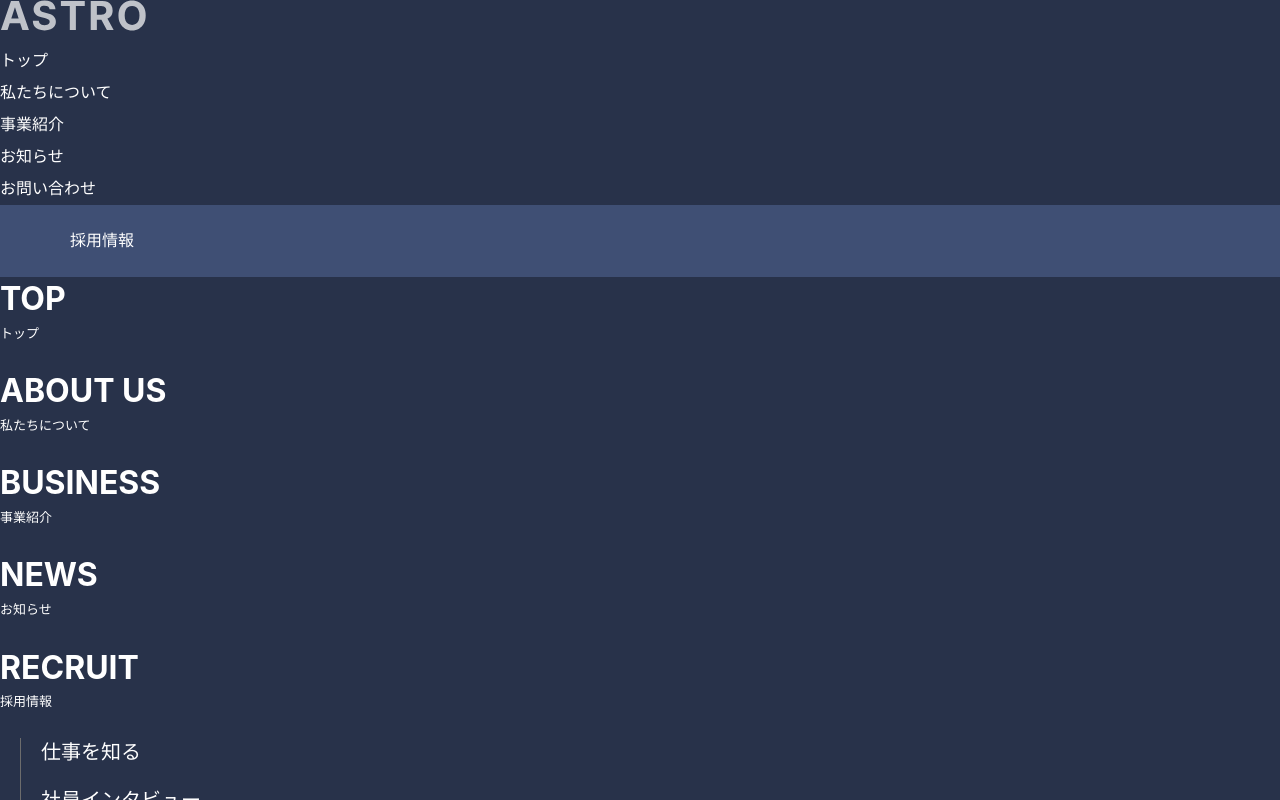
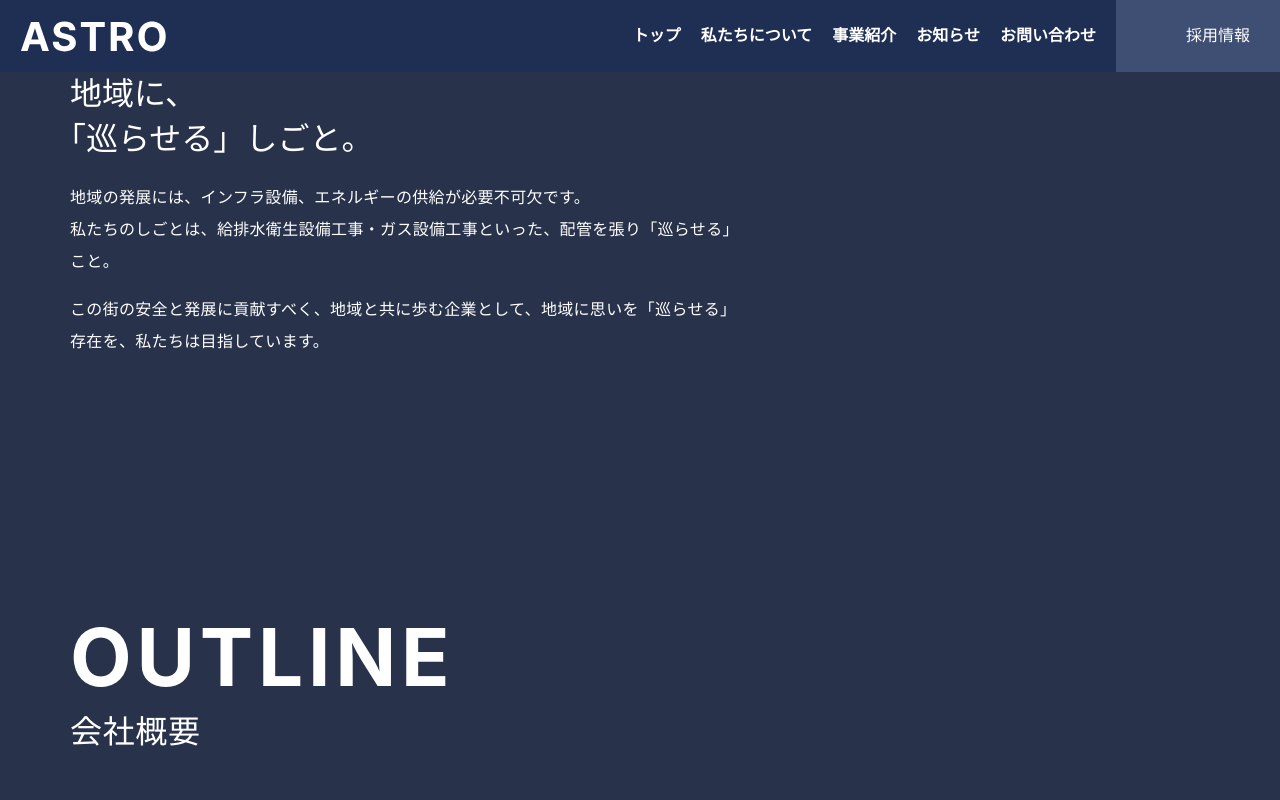
Before and after one commit to yokokida/next-second, a Next.js app: page /about in a window 1280 px wide. Shown: the top 800 px of the page. Built offline with nearby package versions, Linux system fonts and the light colour scheme.

Commit message:
Edit: global.css file to add some section styles

```diff
--- a/src/styles/globals.css
+++ b/src/styles/globals.css
@@ -791,6 +791,229 @@ figure {
 parts
 
 ---------------------------- */
+/* header */
+#header {
+	position: fixed;
+	z-index: 99;
+	top: 0;
+	left: 0;
+	width: 100%;
+	background-color: var(--navy);
+}
+
+#header .h-inner {
+	display: flex;
+	justify-content: space-between;
+	width: 100%;
+	align-items: center;
+	padding-left: 20px;
+	box-sizing: border-box;
+}
+
+#header .logo-box {
+	box-sizing: border-box;
+	display: flex;
+}
+
+#header .nav-area {
+	display: flex;
+}
+
+#header .nav-area .h-menu {
+	display: flex;
+	padding: 0 20px;
+	flex-wrap: wrap;
+	column-gap: 20px;
+	align-items: center;
+}
+
+#header .nav-area .h-menu>.menu-item>a {
+	font-size: 1.6rem;
+	font-weight: 700;
+	display: inline-block;
+}
+
+#header .nav-area .h-menu>.current-menu-item>a,
+#header .nav-area .h-menu>.current_page_item>a,
+#header .nav-area .h-menu>.current_page_parent>a {
+	border-bottom: 1px solid var(--black);
+}
+
+#header .nav-area .menu-item-has-children .sub-menu {
+	position: absolute;
+	top: 81px;
+	left: 0;
+	display: flex;
+	visibility: hidden;
+	flex-wrap: wrap;
+	justify-content: center;
+	width: 100%;
+	padding: 15px 0;
+	opacity: 0;
+	background-color: #f7f7f7;
+}
+
+#header .nav-area .menu-item-has-children:nth-child(1) .sub-menu {
+	background-color: #f1e5ce;
+}
+
+#header .nav-area .menu-item-has-children:nth-child(2) .sub-menu {
+	background-color: #cee0f1;
+}
+
+#header .nav-area .menu-item-has-children:nth-child(3) .sub-menu {
+	background-color: #cef1d8;
+}
+
+#header .nav-area .menu-item-has-children:hover>.sub-menu {
+	z-index: 1;
+	visibility: visible;
+	opacity: 1;
+}
+
+#header .nav-area .menu-item-has-children.current_page_parent .sub-menu {
+	visibility: visible;
+	opacity: 1;
+}
+
+#header .nav-area .sub-menu .menu-item {
+	font-size: 1.4rem;
+}
+
+#header .nav-area .sub-menu .menu-item.current_page_item {
+	border-bottom: solid 1px var(--black);
+}
+
+#header .nav-area .sub-menu .menu-item+.menu-item {
+	margin-left: 25px;
+}
+
+#header .btn-wrap {
+	display: flex;
+	flex-wrap: wrap;
+	justify-content: space-between;
+	margin-left: 30px;
+}
+
+#header .btn-box {
+	margin-top: 0;
+}
+
+#header .btn-box+.btn-box {
+	margin-left: 15px;
+}
+
+#header .btn-box .btn {
+	padding: 5px 20px 5px 15px;
+	text-align: center;
+}
+
+#btn-hamburger {
+	margin-right: 20px;
+	position: relative;
+	display: none;
+	width: 30px;
+	height: 30px;
+	cursor: pointer;
+	/* background: url(../images/common/bg_circle_03.svg) center / 30px no-repeat; */
+}
+
+#btn-hamburger span {
+	position: absolute;
+	left: 8px;
+	display: inline-block;
+	box-sizing: border-box;
+	height: 1px;
+	transition: all .5s;
+	border-radius: 4px;
+	background-color: var(--white);
+}
+
+#btn-hamburger span:nth-of-type(1) {
+	top: 13px;
+	width: 15px;
+}
+
+#btn-hamburger span:nth-of-type(2) {
+	top: 17px;
+	width: 10px;
+}
+
+#btn-hamburger.is-active span:nth-of-type(1) {
+	top: 9px;
+	left: 8px;
+	width: 50%;
+	transform: translateY(6px) rotate(-45deg);
+}
+
+#btn-hamburger.is-active span:nth-of-type(2) {
+	top: 21px;
+	left: 8px;
+	width: 50%;
+	transform: translateY(-6px) rotate(45deg);
+}
+
+
+@media screen and (max-width: 1000px) {
+	#header .h-inner {
+		padding: 20px;
+	}
+
+	#header .nav-area {
+		display: none;
+	}
+
+	#btn-hamburger {
+		display: inline-block;
+		margin-right: 0;
+	}
+}
+
+/* sp-menu */
+#sp-menu {
+	position: absolute;
+	top: 70px;
+	left: 0;
+	box-sizing: border-box;
+	width: 100%;
+	padding: 50px 20px 150px 20px;
+	transition: all .35s ease;
+	pointer-events: none;
+	opacity: 0;
+	color: var(--white);
+	background-color: var(--navy);
+	overflow: scroll;
+	border-top: 1px solid var(--gray-border);
+}
+
+#sp-menu.is-active {
+	position: fixed;
+	z-index: 99;
+	/* height: calc(100vh - 70px); */
+	height: 100vh;
+	transition: all .35s ease;
+	pointer-events: auto;
+	opacity: 1;
+}
+
+#sp-menu .info-area {
+	display: flex;
+	margin-top: 50px;
+	flex-wrap: wrap;
+	align-items: center;
+	justify-content: center;
+	column-gap: 20px;
+	width: 100%;
+}
+
+#sp-menu .info-area .img-box {
+	width: 68px;
+}
+
+#sp-menu .info-area .address {
+	font-size: 1.4rem;
+}
+
 #menu-sp-nav .menu-item a {
 	display: block;
 	width: 100%;
@@ -827,6 +1050,150 @@ parts
 
 #menu-sp-nav .sub-menu .menu-item+.menu-item {
 	margin-top: 20px;
+}
+
+/* #footer */
+#footer .f-inner {
+	padding: 150px 0;
+}
+
+#footer .content-width {
+	display: flex;
+	flex-wrap: wrap;
+	justify-content: space-between;
+}
+
+#footer .info-area .address {
+	margin-top: 60px;
+}
+
+#footer .info-area .address .tel {
+	font-family: var(--zenkaku);
+}
+
+#footer .menu-box {
+	display: flex;
+	flex-wrap: wrap;
+	column-gap: 50px;
+	row-gap: 20px;
+}
+
+#footer .menu-list>.menu-item+.menu-item {
+	margin-top: 50px;
+}
+
+#footer .menu-list>.menu-item>a {
+	font-size: 1.6rem;
+}
+
+#footer .menu-list .sub-menu {
+	margin-top: 20px;
+	border-left: 1px solid var(--white);
+}
+
+#footer .menu-list .sub-menu .menu-item {
+	line-height: 1;
+	padding-left: 18px;
+	font-size: 1.3rem;
+	font-weight: 400;
+	position: relative;
+}
+
+#footer .menu-list .sub-menu .menu-item+.menu-item {
+	margin-top: 20px;
+}
+
+#footer .to-top {
+	position: absolute;
+	font-family: var(--inter);
+	text-transform: uppercase;
+	right: -60px;
+	bottom: -90px;
+	font-size: 1.3rem;
+	padding: 0 20px 90px;
+	/* background-image: url(../images/common/circle_01.png); */
+	background-position: bottom 0px center;
+	background-size: 50px;
+	background-repeat: no-repeat;
+	writing-mode: vertical-rl;
+}
+
+#footer .to-top::after {
+	content: "";
+	position: absolute;
+	width: 1px;
+	background: #eee;
+	animation: scrollAnimationToTop 1.8s ease-in-out infinite;
+	opacity: 0;
+	left: 0;
+	right: 0;
+	bottom: 0;
+	margin: auto;
+}
+
+#footer .copyright {
+	font-size: 1.3rem;
+	padding: 30px 0;
+	text-align: center;
+	font-family: var(--inter);
+	color: var(--gray);
+	border-top: 1px solid var(--gray);
+}
+
+@media screen and (max-width: 767px) {
+	#footer .f-inner {
+		padding: 90px 0;
+	}
+
+	#footer .info-area {
+		display: flex;
+		flex-wrap: wrap;
+		align-items: center;
+		justify-content: center;
+		column-gap: 20px;
+		width: 100%;
+	}
+
+	#footer .info-area .img-box {
+		width: 68px;
+	}
+
+	#footer .info-area .address {
+		margin-top: 0;
+		line-height: 1.6;
+		font-size: 1.4rem;
+	}
+
+	#footer .menu-area {
+		margin-top: 30px;
+	}
+
+	#footer .menu-box {
+		width: 100%;
+		row-gap: 0;
+	}
+
+	#footer .menu-box .menu-list {
+		width: 100%;
+	}
+
+	#footer .menu-list>.menu-item+.menu-item {
+		margin-top: 0;
+	}
+
+	#footer .menu-box+.menu-box {
+		margin-top: 50px;
+		margin-left: 0;
+	}
+
+	#footer .menu-list .sub-menu {
+		margin-bottom: 20px;
+	}
+
+	#footer .to-top {
+		right: 40px;
+		bottom: -30px;
+	}
 }
 
 /* wp-pagenavi */
```
